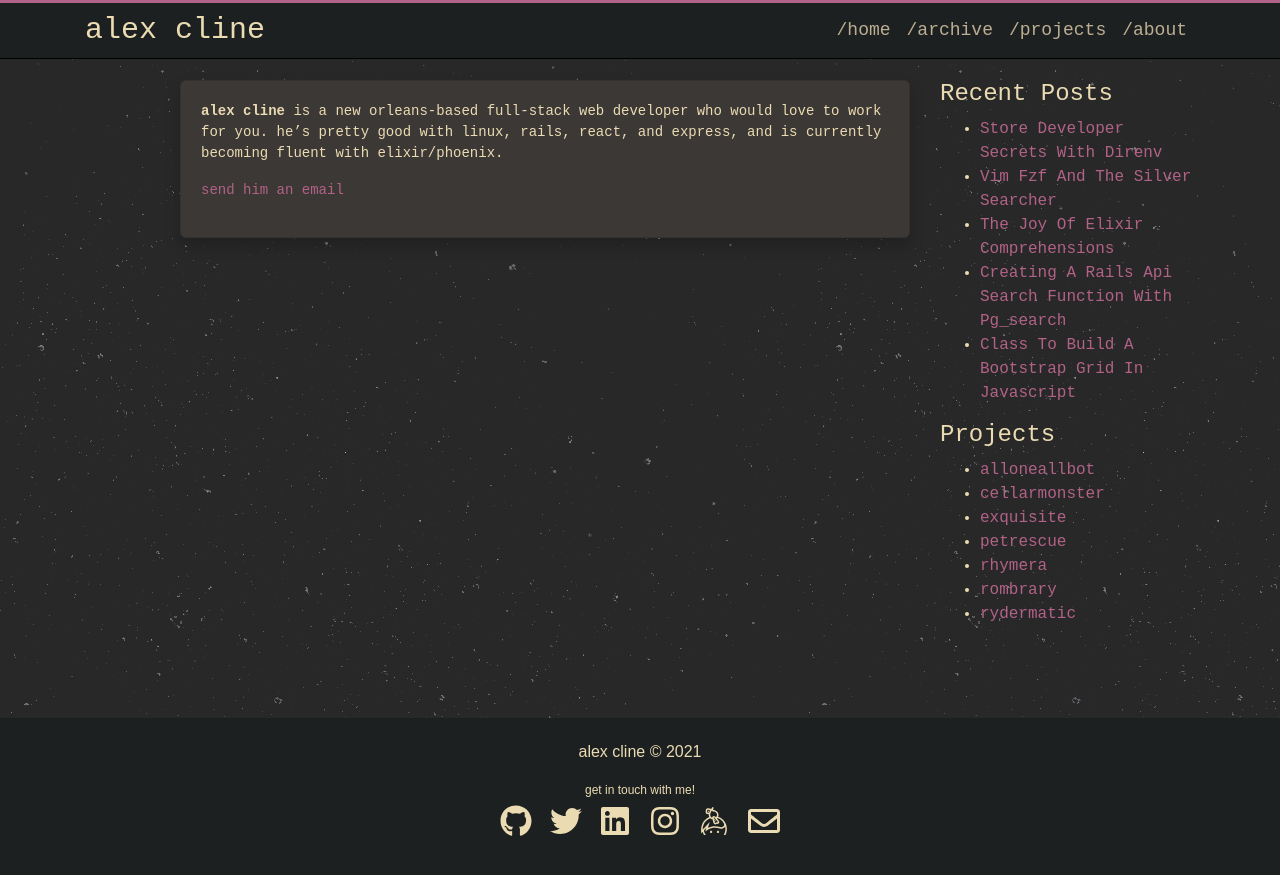
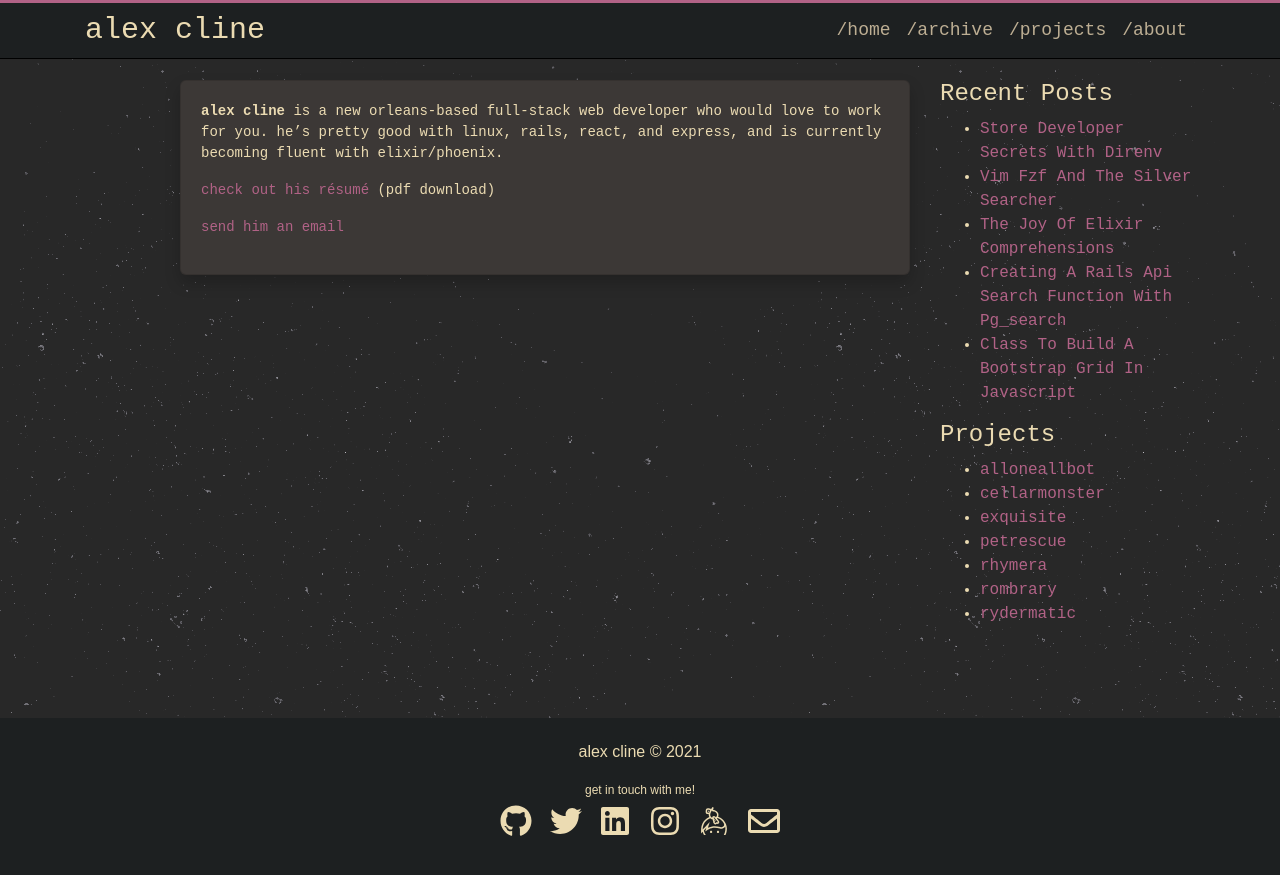
Before and after one commit to revarcline/revarcline.github.io, a Jekyll site: the page built from about.md, in a window 1280 px wide. Shown: the top 875 px of the page. Built offline with Jekyll 4.4.1, drawn with Linux system fonts in a browser that asks for light colours.

Commit message:
added resume to about

```diff
--- a/about.md
+++ b/about.md
@@ -6,4 +6,6 @@ permalink: /about/
 
 **alex cline** is a new orleans-based full-stack web developer who would love to work for you. he's pretty good with linux, rails, react, and express, and is currently becoming fluent with elixir/phoenix.
 
+[check out his résumé]({{site.url}}/public/alex_cline_2021.pdf) (pdf download)
+
 [send him an email](mailto:alexanderrcline@gmail.com?subject=come work for me)
```
